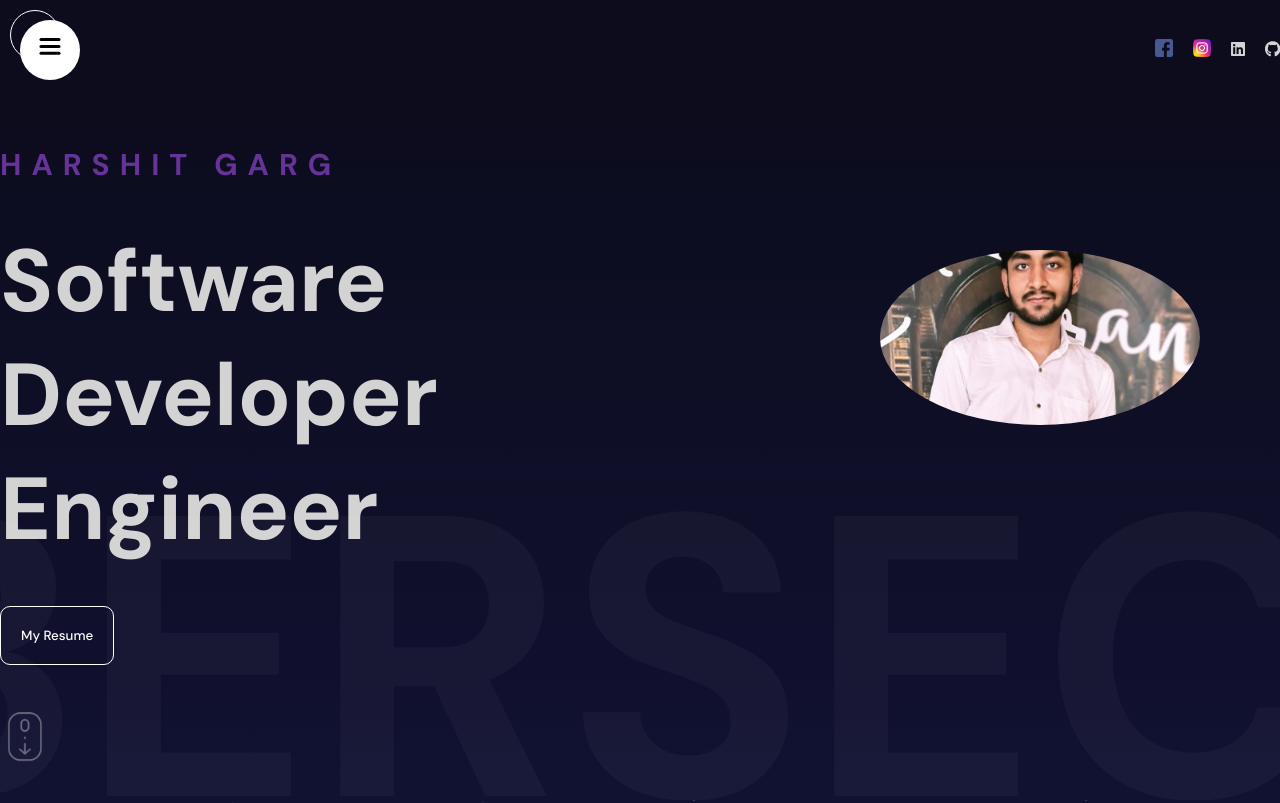
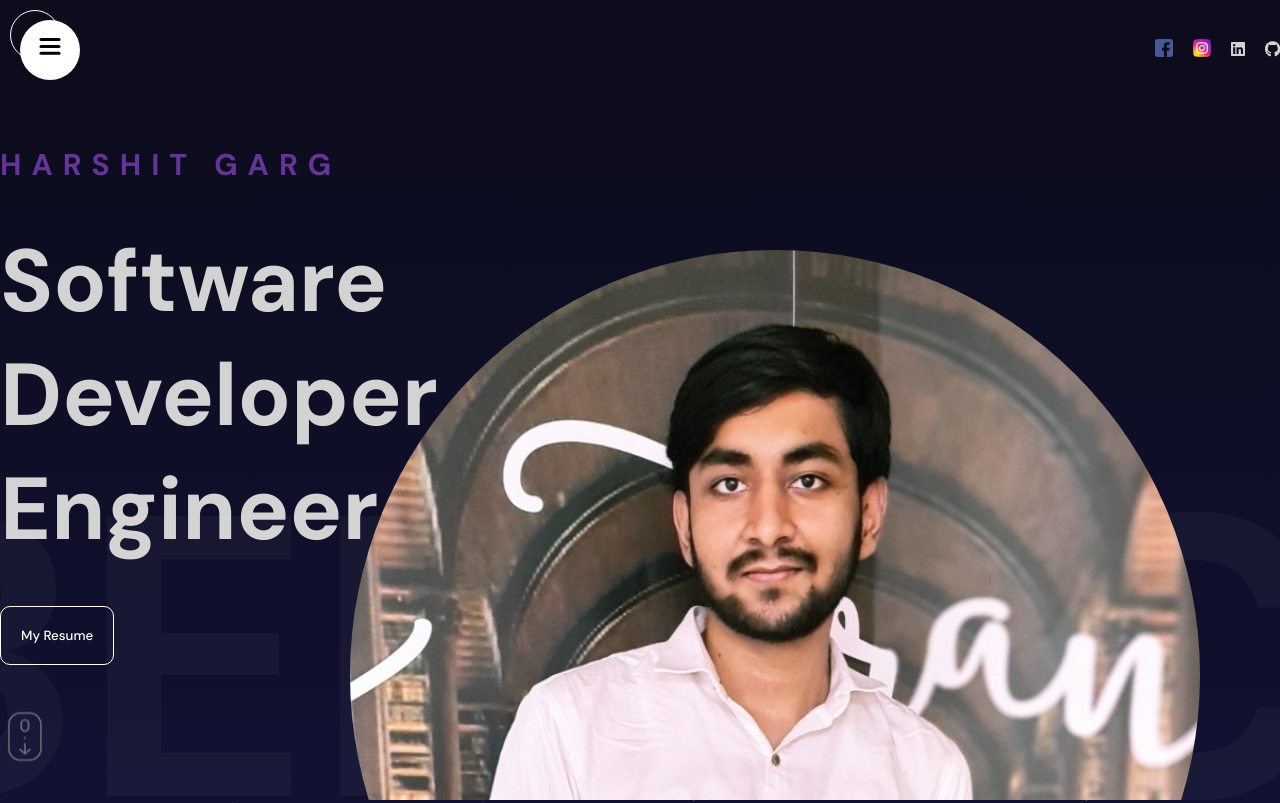
Before and after one commit to OMRAKESHMITTAL/Harshitfolio, a React (Vite) app: page / in a window 1280 px wide. Shown: the top 803 px of the page. Built offline with nearby package versions, Linux system fonts and the light colour scheme.

Commit message:
Update hero.scss

```diff
--- a/src/components/hero/hero.scss
+++ b/src/components/hero/hero.scss
@@ -65,8 +65,8 @@
   }
 
   .imageContainer {
-    height: 25%;
-    width: 25%;
+    // height: 25%;
+    // width: 25%;
     position: absolute;
     top: 0;
     right: 0;
@@ -75,8 +75,8 @@
     img {
       border-radius: 100%;
       margin-right: 50px;
-      height: 25%;
-      width: 25%;
+      height: 50%;
+      width: 50%;
 
 
     }
```
